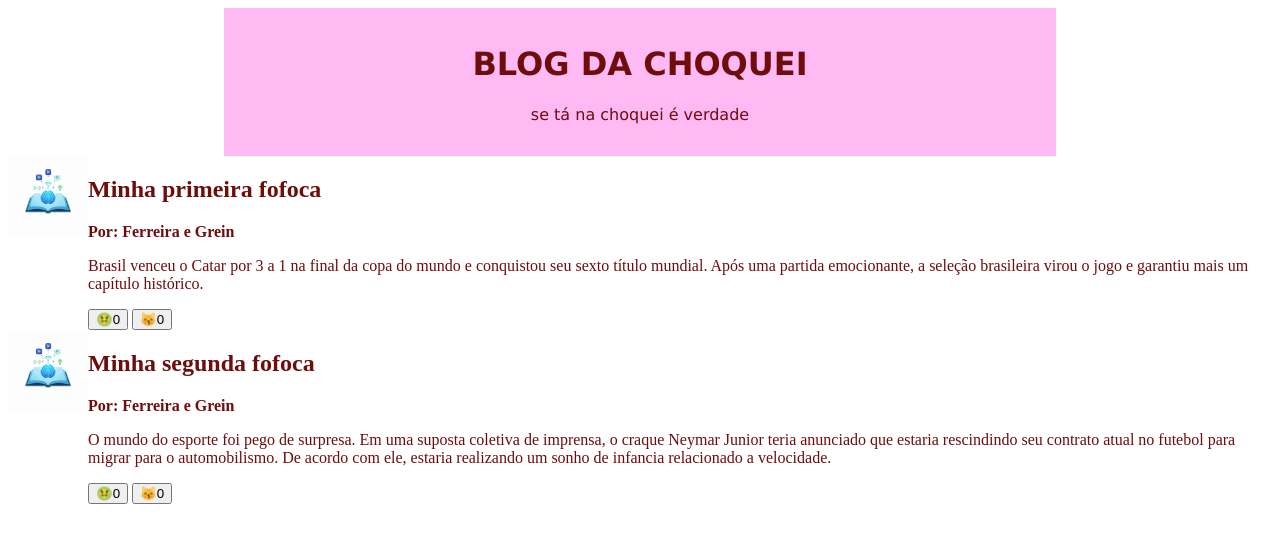
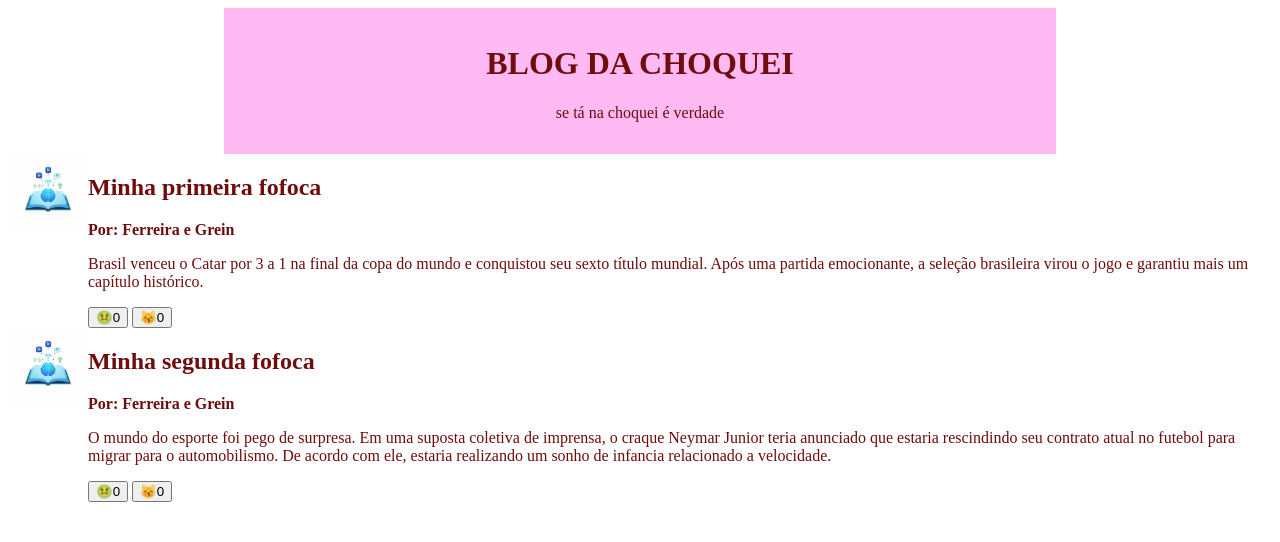
Before and after one commit to ferreiragabriele06/fergabs, a plain HTML site: page index.html in a window 1280 px wide. Drawn offline with Linux system fonts and the light colour scheme.

Commit message:
mhkfyvgd

```diff
--- a/index.html
+++ b/index.html
@@ -21,8 +21,7 @@
                 max-width: 800px;
                 margin: 0 auto;
                 padding: 16px;
-                font-family:'Lucida Sans', 'Lucida Sans Regular', 'Lucida Grande', 'Lucida Sans Unicode', Geneva, Verdana, sans-serif
-
+                font-family:'𝓓𝓲𝓰𝓲𝓽𝓮 𝓪𝓵𝓰𝓸 𝓪𝓺𝓾𝓲 𝓹𝓪𝓻𝓪 𝓽𝓮𝓼𝓽𝓪𝓻 𝓾𝓶 𝓮𝓼𝓽𝓲𝓵𝓸 𝓭𝓮 𝓯𝓸𝓷𝓽𝓮
 
             }
 
```
